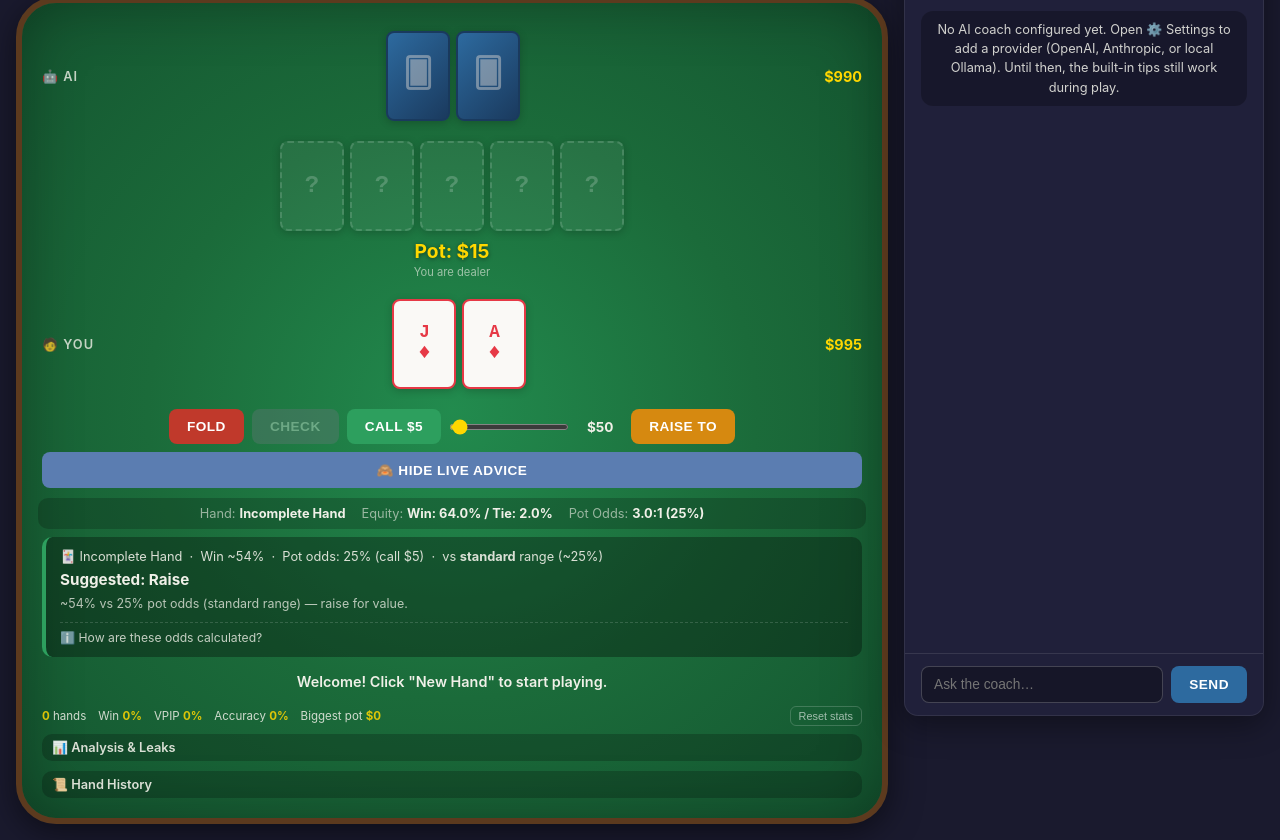
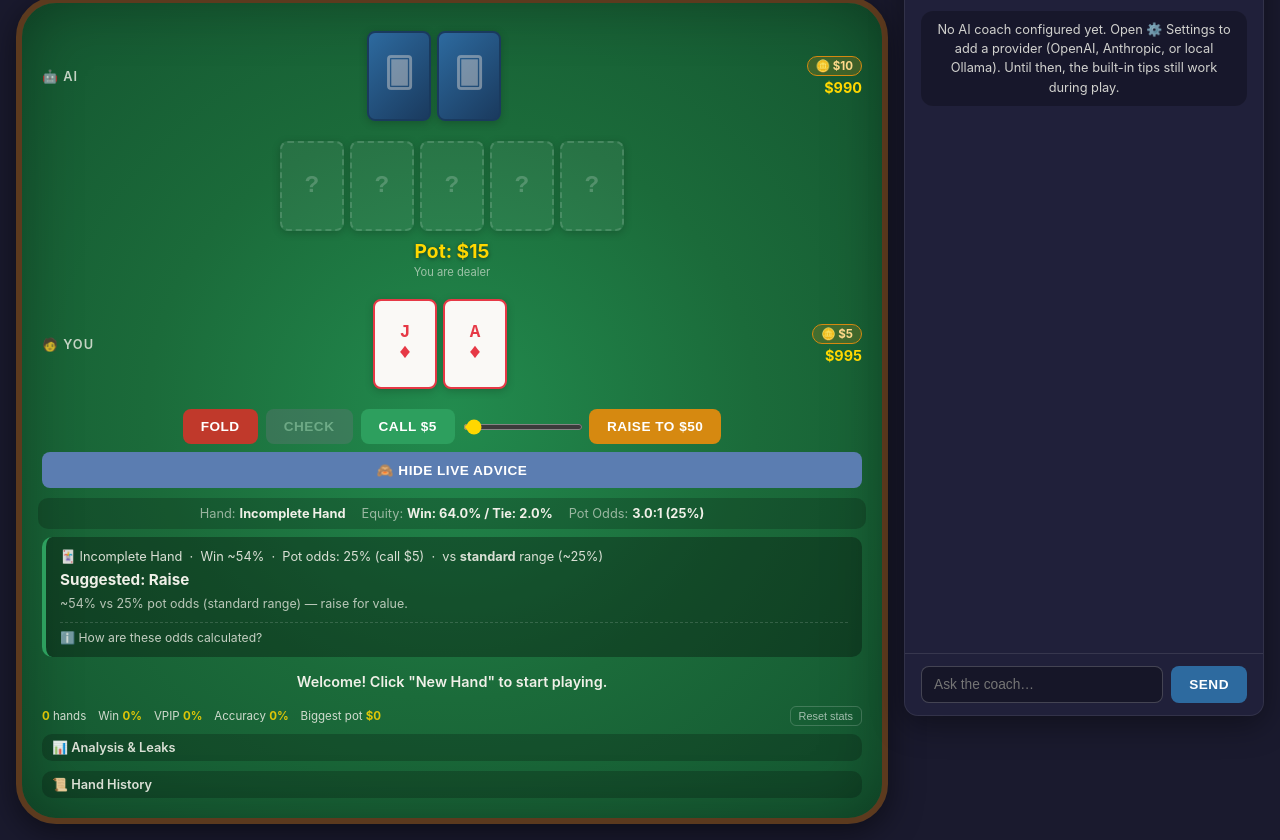
Before and after one commit to fuertesito91/poker-trainer, a website: page index.html in a window 1280 px wide. Both pictures are taken after a click on the button "NEXT HAND". Shown: the part 68-908 px from the top of the page. Drawn offline with Linux system fonts and the light colour scheme.

Commit message:
Show per-player bet amounts and clearer action buttons
- Add a bet badge next to each player showing chips committed this round
  plus their latest action (bet / raised / called / checked)
- Make the raise button show the total amount and switch label to "Bet"
  when opening the betting; keep the call amount on the Call button
- Smoke coverage for bet-badge rendering across a hand; SW cache -> v9

```diff
--- a/app.js
+++ b/app.js
@@ -2127,9 +2127,55 @@ function renderTable() {
   document.getElementById('ai-chips').textContent = `$${game.aiChips}`;
   document.getElementById('pot-display').textContent = `Pot: $${game.pot}`;
 
+  // Per-player bet indicators: how much each has committed THIS round, plus the
+  // action that produced it (bet / raise to / call / check). Cleared between
+  // hands and when a betting round resets (bets return to 0).
+  renderBetBadge('player', game.playerBet);
+  renderBetBadge('ai', game.aiBet);
+
   // Dealer button
   document.getElementById('dealer-indicator').textContent =
     game.button === 0 ? 'You are dealer' : 'AI is dealer';
+}
+
+// Show a chip badge with the amount a player has in front of them this round and
+// a short label for their latest action on the current street.
+function renderBetBadge(who, betAmount) {
+  const el = document.getElementById(`${who}-bet`);
+  if (!el) return;
+
+  const live = game.street === 'preflop' || game.street === 'flop'
+            || game.street === 'turn' || game.street === 'river';
+
+  if (!live) { el.hidden = true; return; }
+
+  // Most recent action by this player on the current street.
+  let actionText = '';
+  for (let i = game.actionLog.length - 1; i >= 0; i--) {
+    const a = game.actionLog[i];
+    if (a.who === who && a.street === game.street) { actionText = a.text; break; }
+  }
+
+  // Derive a short verb from the logged action ("raise to $50" -> "raised",
+  // "bet $10" -> "bet", "call $40" -> "called"). The amount is shown by the chip.
+  let verb = '';
+  if (/^raise/.test(actionText)) verb = 'raised';
+  else if (/^bet/.test(actionText)) verb = 'bet';
+  else if (/^call/.test(actionText)) verb = 'called';
+  else if (actionText === 'check') verb = 'checked';
+
+  // Show a badge when there's chips committed or a meaningful action to report.
+  if (betAmount > 0) {
+    el.hidden = false;
+    el.className = 'player-bet has-bet';
+    el.innerHTML = `🪙 $${betAmount}${verb ? ` <span class="bet-action">${verb}</span>` : ''}`;
+  } else if (verb === 'checked') {
+    el.hidden = false;
+    el.className = 'player-bet';
+    el.innerHTML = `<span class="bet-action">checked</span>`;
+  } else {
+    el.hidden = true;
+  }
 }
 
 function renderControls() {
@@ -2164,6 +2210,9 @@ function renderControls() {
   const maxRaiseTotal = game.playerChips + game.playerBet;
   const defaultRaiseTotal = Math.min(minRaiseTotal + BIG_BLIND * 3, maxRaiseTotal);
 
+  // The action is a "bet" when nobody has bet yet this round, else a "raise".
+  const raiseVerb = game.currentBet === 0 ? 'Bet' : 'Raise to';
+
   container.innerHTML = `
     <div class="controls-row">
       <button id="btn-fold" class="btn btn-danger">Fold</button>
@@ -2171,12 +2220,11 @@ function renderControls() {
         ${canCheck ? 'Check ✓' : 'Check'}
       </button>
       <button id="btn-call" class="btn btn-success">
-        Call ${needed > 0 ? '$'+needed : ''}
+        ${needed > 0 ? `Call $${needed}` : 'Call'}
       </button>
       <div class="raise-group">
         <input type="range" id="raise-slider" min="${minRaiseTotal}" max="${maxRaiseTotal}" value="${defaultRaiseTotal}" step="5">
-        <span id="raise-amount">$${defaultRaiseTotal}</span>
-        <button id="btn-raise" class="btn btn-warning">Raise to</button>
+        <button id="btn-raise" class="btn btn-warning">${raiseVerb} <span id="raise-amount">$${defaultRaiseTotal}</span></button>
       </div>
     </div>
     <button id="btn-advice" class="btn btn-info">${adviceVisible ? '🙈 Hide Live Advice' : '💡 Show Live Advice'}</button>
--- a/index.html
+++ b/index.html
@@ -40,7 +40,10 @@
         <div class="cards-row" id="ai-cards">
           <span class="empty-cards">—</span>
         </div>
-        <span class="player-chips" id="ai-chips">$1000</span>
+        <div class="player-meta">
+          <span class="player-bet" id="ai-bet" hidden></span>
+          <span class="player-chips" id="ai-chips">$1000</span>
+        </div>
       </div>
 
       <!-- Community Cards -->
@@ -62,7 +65,10 @@
         <div class="cards-row" id="player-cards">
           <span class="empty-cards">—</span>
         </div>
-        <span class="player-chips" id="player-chips">$1000</span>
+        <div class="player-meta">
+          <span class="player-bet" id="player-bet" hidden></span>
+          <span class="player-chips" id="player-chips">$1000</span>
+        </div>
       </div>
 
       <!-- Controls -->
--- a/style.css
+++ b/style.css
@@ -123,11 +123,42 @@ body {
   min-width: 40px;
 }
 
+.player-meta {
+  display: flex;
+  flex-direction: column;
+  align-items: flex-end;
+  gap: 3px;
+  min-width: 76px;
+}
+
 .player-chips {
   font-size: 0.9rem;
   font-weight: 700;
   color: var(--accent-gold);
   white-space: nowrap;
+}
+
+/* Per-player bet indicator (chips committed this round + last action). */
+.player-bet {
+  font-size: 0.72rem;
+  font-weight: 700;
+  white-space: nowrap;
+  padding: 2px 8px;
+  border-radius: 12px;
+  background: rgba(0,0,0,0.35);
+  color: var(--text-light);
+  border: 1px solid rgba(255,255,255,0.12);
+}
+.player-bet[hidden] { display: none; }
+.player-bet.has-bet {
+  background: rgba(214,137,16,0.22);
+  border-color: var(--btn-warning);
+  color: #ffd98a;
+}
+.player-bet .bet-action {
+  opacity: 0.85;
+  font-weight: 600;
+  text-transform: capitalize;
 }
 
 .cards-row {
--- a/sw.js
+++ b/sw.js
@@ -3,7 +3,7 @@
    Caches all assets for offline use.
    ===================================================== */
 
-const CACHE_NAME = 'poker-trainer-v8';
+const CACHE_NAME = 'poker-trainer-v9';
 const ASSETS = [
   './',
   './index.html',
```
Also changed, not shown: tests/smoke.js (+12 -0 lines).
